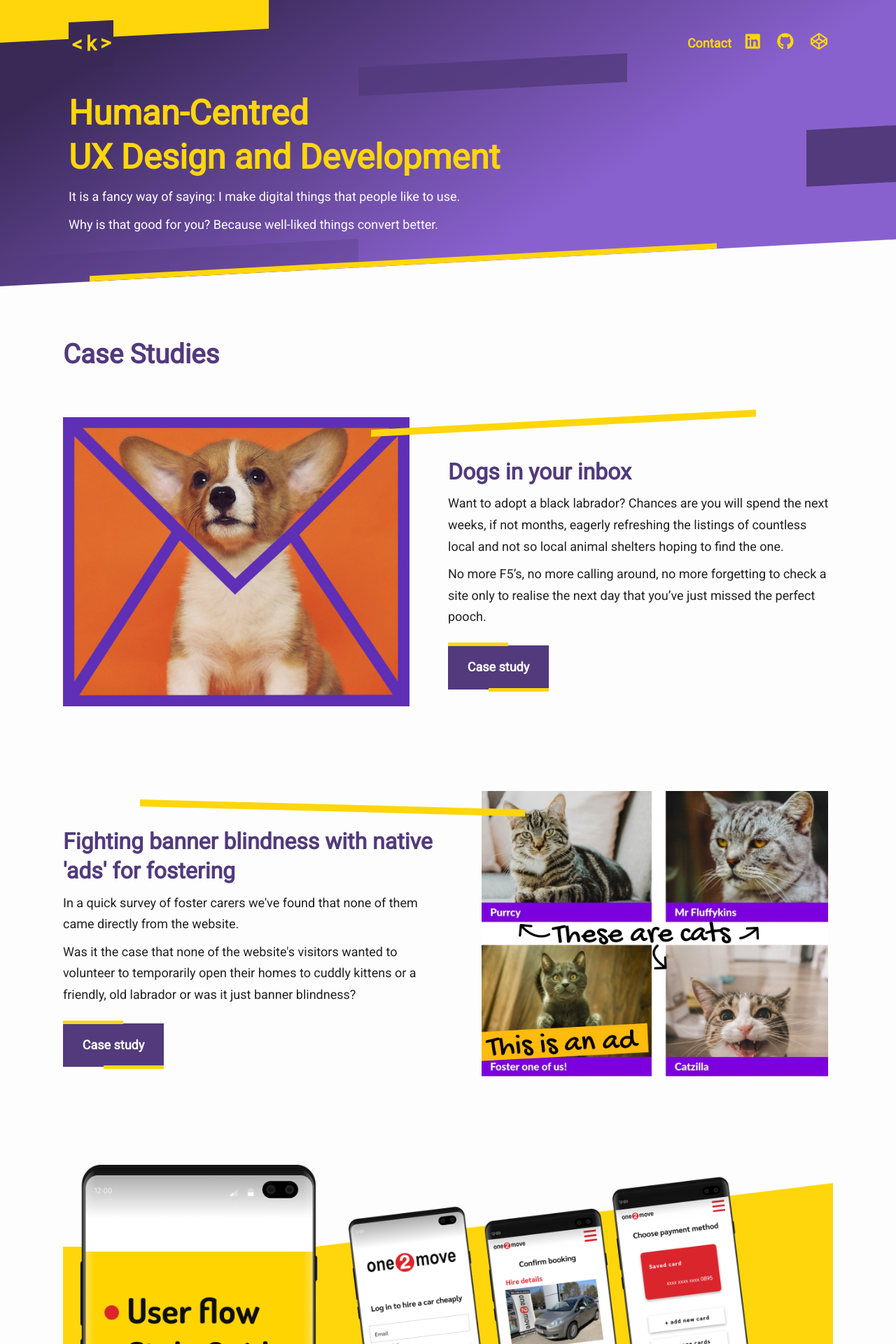
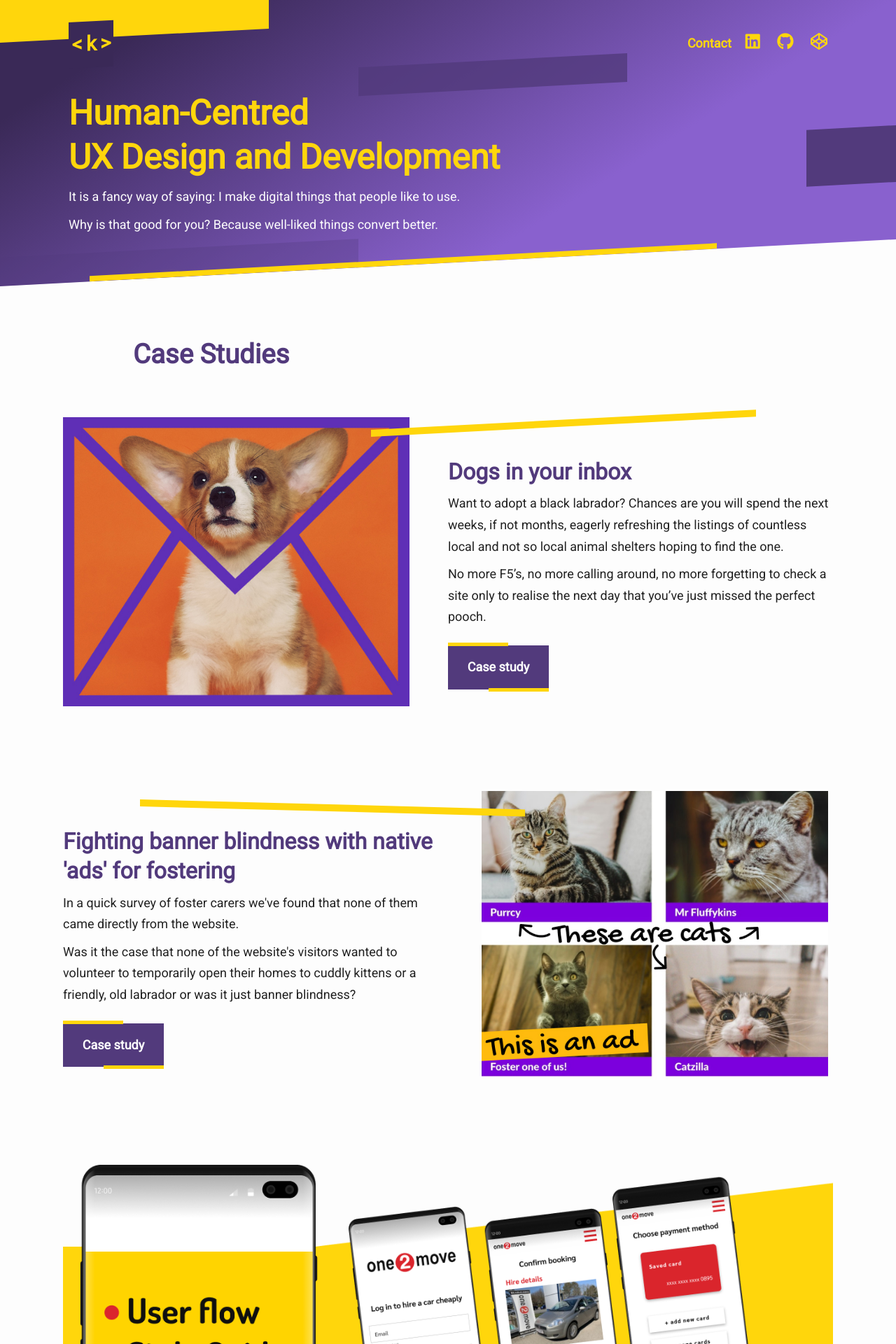
Before and after one commit to krisztin/cuddly-wixen, a Jekyll site: the page built from index.html, in a window 1280 px wide. Shown: the top 1920 px of the page at 70% size. Built offline with Jekyll 4.4.1, drawn with Linux system fonts in a browser that asks for light colours; nearby versions of some CDN libraries.

Commit message:
content-width fix

```diff
--- a/_sass/partials/_base.scss
+++ b/_sass/partials/_base.scss
@@ -45,22 +45,22 @@
   max-width: $content-width;
   margin-right: auto;
   margin-left: auto;
-
-  @extend %clearfix;
-  @include media-query($mobile-width) {
   h2,
   h3,
   h4,
   h5,
   p,
   li {
-      padding-right: 1rem;
-      padding-left: 1rem;
     max-width: $text-width;
     margin-right: auto;
     margin-left: auto;
+    @include media-query($mobile-width) {
+      padding-right: 1rem;
+      padding-left: 1rem;
     }
   }
+
+  @extend %clearfix;
 }
 
 .wrapper-skinny {
```
Lines whose indentation alone changed are shown as unchanged.
